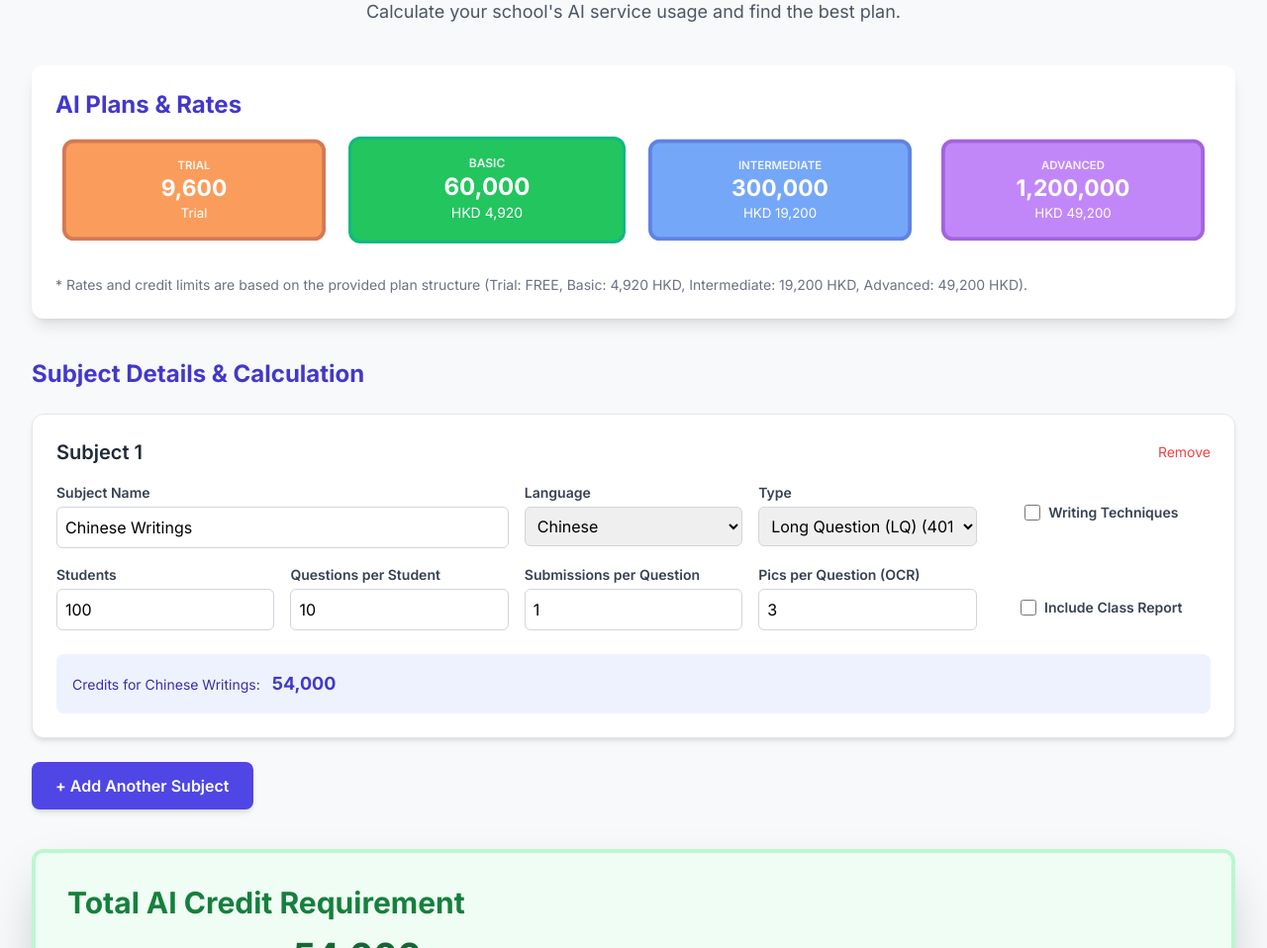
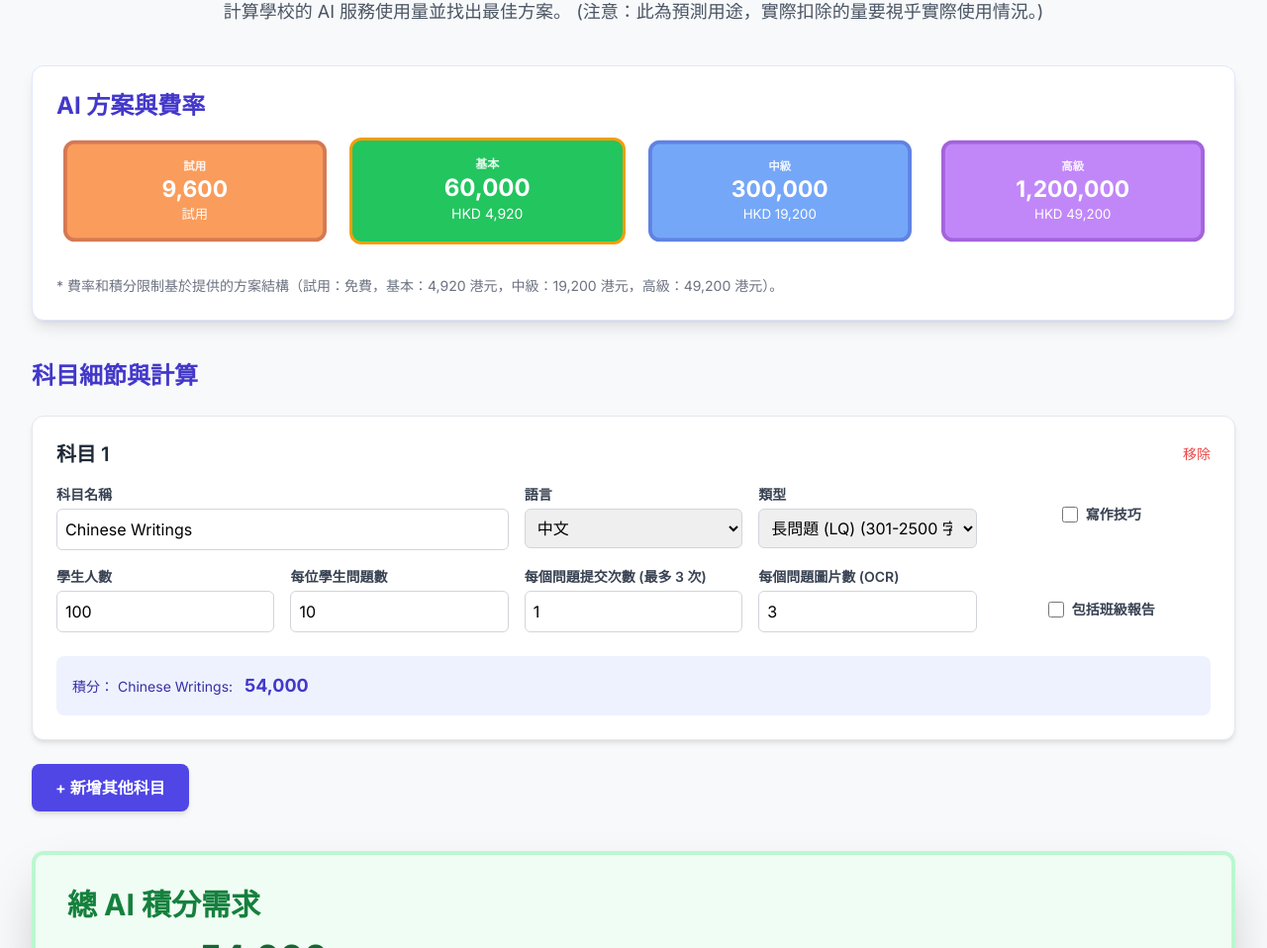
Before and after one commit to IvyS1/AIcredits, a plain HTML site: page index.html in a window 1280 px wide. Shown: the part 138-1096 px from the top of the page at 99% size. Drawn offline with nearby package versions, Linux system fonts and the light colour scheme.

Commit message:
Update index.html

```diff
--- a/index.html
+++ b/index.html
@@ -3,7 +3,7 @@
 <head>
     <meta charset="UTF-8">
     <meta name="viewport" content="width=device-width, initial-scale=1.0">
-    <title data-i18n="title">AI Credit Estimator</title>
+    <title data-i18n="title">UnaGPT AI credits estimator</title>
     <!-- Load Tailwind CSS -->
     <script src="https://cdn.tailwindcss.com"></script>
     <style>
@@ -25,10 +25,12 @@
             transform: scale(0.95);
             transition: all 0.3s ease-in-out;
             opacity: 0.7;
+            /* Ensure text is readable against the colored background */
+            color: white;
         }
         .plan-card.active {
             transform: scale(1.0);
-            border: 3px solid #10b981; /* Tailwind emerald-500 */
+            border: 3px solid #f59e0b; /* Tailwind amber-500 for highlight */
             opacity: 1;
         }
         .input-group label {
@@ -43,58 +45,58 @@
         <!-- Language Selector -->
         <div class="flex justify-end mb-4">
             <select id="language-selector" onchange="switchLanguage(this.value)" class="p-2 border border-gray-300 rounded-md shadow-sm">
+                <option value="zh-tw">繁體中文</option>
                 <option value="en">English</option>
-                <option value="zh-tw">繁體中文</option>
             </select>
         </div>
 
         <header class="text-center mb-10">
-            <h1 class="text-4xl font-extrabold text-gray-900 mb-2" data-i18n="title">AI Credit Estimator</h1>
-            <p class="text-lg text-gray-600" data-i18n="subtitle">Calculate your school's AI service usage and find the best plan.</p>
+            <h1 class="text-4xl font-extrabold text-gray-900 mb-2" data-i18n="title">UnaGPT AI 積分估算器</h1>
+            <p class="text-lg text-gray-600" data-i18n="subtitle">Calculate your school's AI service usage and find the best plan. (Note: This is an estimation; actual usage may vary.)</p>
         </header>
 
         <!-- Configuration and Plans -->
-        <div class="mb-10 p-6 bg-white rounded-xl shadow-lg">
-            <h2 class="text-2xl font-bold mb-4 text-indigo-700" data-i18n="plans_rates">AI Plans & Rates</h2>
+        <div class="mb-10 p-6 bg-white rounded-xl shadow-lg border border-indigo-100">
+            <h2 class="text-2xl font-bold mb-4 text-indigo-700" data-i18n="plans_rates">AI 方案與費率</h2>
             <div id="plans-container" class="grid grid-cols-2 lg:grid-cols-4 gap-4 mb-8">
                 <!-- Plan Cards will be populated here by JavaScript -->
             </div>
             <p class="text-sm text-gray-500 mt-4" data-i18n="rates_note">
-                * Rates and credit limits are based on the provided plan structure (Trial: FREE, Basic: 4,920 HKD, Intermediate: 19,200 HKD, Advanced: 49,200 HKD).
+                * 費率和積分限制基於提供的方案結構（試用：免費，基本：4,920 港元，中級：19,200 港元，高級：49,200 港元）。
             </p>
         </div>
 
         <!-- Subject Input Section -->
-        <h2 class="text-2xl font-bold mb-6 text-indigo-700" data-i18n="subject_details">Subject Details & Calculation</h2>
+        <h2 class="text-2xl font-bold mb-6 text-indigo-700" data-i18n="subject_details">科目細節與計算</h2>
 
         <div id="subjects-container" class="space-y-6">
-            <!-- Initial subject card -->
+            <!-- Initial subject card (Subject 1) -->
             <div id="subject-1" class="subject-card bg-white p-6 rounded-xl border border-gray-200">
                 <h3 class="text-xl font-semibold mb-4 text-gray-800 flex justify-between items-center">
-                    <span class="subject-number" data-i18n="subject">Subject 1</span>
-                    <button onclick="removeSubject('subject-1')" class="text-red-500 hover:text-red-700 text-sm font-normal" data-i18n="remove">Remove</button>
+                    <span class="subject-number" data-i18n="subject">科目 1</span>
+                    <button onclick="removeSubject('subject-1')" class="text-red-500 hover:text-red-700 text-sm font-normal" data-i18n="remove">移除</button>
                 </h3>
                 <div class="grid grid-cols-2 md:grid-cols-5 gap-4">
                     <!-- Subject Name -->
                     <div class="input-group col-span-2">
-                        <label for="subject-name-1" class="block text-gray-700" data-i18n="subject_name">Subject Name</label>
-                        <input type="text" id="subject-name-1" value="Chinese Writings" class="mt-1 w-full p-2 border border-gray-300 rounded-md focus:ring-indigo-500 focus:border-indigo-500" data-i18n-placeholder="placeholder_name" placeholder="e.g., History Quiz, Math Homework">
+                        <label for="subject-name-1" class="block text-gray-700" data-i18n="subject_name">科目名稱</label>
+                        <input type="text" id="subject-name-1" value="Chinese Writings" class="mt-1 w-full p-2 border border-gray-300 rounded-md focus:ring-indigo-500 focus:border-indigo-500" data-i18n-placeholder="placeholder_name" placeholder="例如：歷史測驗、數學作業">
                     </div>
                     <!-- Language -->
                     <div class="input-group">
-                        <label for="subject-lang-1" class="block text-gray-700" data-i18n="subject_lang">Language</label>
+                        <label for="subject-lang-1" class="block text-gray-700" data-i18n="subject_lang">語言</label>
                         <select id="subject-lang-1" onchange="calculateAll(); toggleInputs(1);" class="mt-1 w-full p-2 border border-gray-300 rounded-md focus:ring-indigo-500 focus:border-indigo-500">
-                            <option value="chinese" selected data-i18n="lang_chinese">Chinese</option>
-                            <option value="english" data-i18n="lang_english">English</option>
-                            <option value="math" data-i18n="lang_math">Maths</option>
+                            <option value="chinese" selected data-i18n="lang_chinese">中文</option>
+                            <option value="english" data-i18n="lang_english">英文</option>
+                            <option value="math" data-i18n="lang_math">數學</option>
                         </select>
                     </div>
                     <!-- Subject Type (SQ/LQ) -->
                     <div class="input-group">
-                        <label for="subject-type-1" class="block text-gray-700" data-i18n="subject_type">Type</label>
+                        <label for="subject-type-1" class="block text-gray-700" data-i18n="subject_type">類型</label>
                         <select id="subject-type-1" onchange="calculateAll(); toggleInputs(1);" class="mt-1 w-full p-2 border border-gray-300 rounded-md focus:ring-indigo-500 focus:border-indigo-500">
-                            <option value="sq" data-i18n="type_sq">Short Question (SQ)</option>
-                            <option value="lq" selected data-i18n="type_lq">Long Question (LQ) (401-3333 words)</option>
+                            <option value="sq" data-i18n="type_sq">短問題 (SQ)</option>
+                            <option value="lq" selected data-i18n="type_lq">長問題 (LQ) (301-2500 字)</option>
                         </select>
                     </div>
 
@@ -102,17 +104,17 @@
                     <div class="input-group relative">
                         <!-- SQ Tier Selector (visible for English/Chinese SQ only) -->
                         <div id="sq-tier-group-1" class="absolute w-full" style="display: none;">
-                            <label for="sq-tier-1" class="block text-gray-700" data-i18n="sq_size">SQ Size</label>
+                            <label for="sq-tier-1" class="block text-gray-700" data-i18n="sq_size">SQ 篇幅</label>
                             <select id="sq-tier-1" onchange="calculateAll()" class="mt-1 w-full p-2 border border-gray-300 rounded-md focus:ring-indigo-500 focus:border-indigo-500">
-                                <option value="10" data-i18n="sq_1x">1x (within 200 words) - 10 Credits</option>
-                                <option value="20" data-i18n="sq_2x">2x (201-400 words) - 20 Credits</option>
+                                <option value="10" data-i18n="sq_1x">1x (150 字以內) - 10 積分</option>
+                                <option value="20" data-i18n="sq_2x">2x (151-300 字) - 20 積分</option>
                             </select>
                         </div>
 
                         <!-- Writing Techniques Checkbox (visible for English/Chinese LQ only) -->
                         <div class="flex items-center justify-center pt-5" id="techniques-group-1" style="display: none;">
                             <input type="checkbox" id="subject-techniques-1" onchange="calculateAll()" class="w-4 h-4 text-indigo-600 border-gray-300 rounded focus:ring-indigo-500">
-                            <label for="subject-techniques-1" class="ml-2 text-gray-700 font-normal" data-i18n="writing_techniques">Writing Techniques</label>
+                            <label for="subject-techniques-1" class="ml-2 text-gray-700 font-normal" data-i18n="writing_techniques">寫作技巧</label>
                         </div>
                     </div>
                 </div>
@@ -120,34 +122,34 @@
                 <div class="grid grid-cols-2 md:grid-cols-5 gap-4 mt-4">
                     <!-- Students -->
                     <div class="input-group">
-                        <label for="subject-students-1" class="block text-gray-700" data-i18n="students">Students</label>
+                        <label for="subject-students-1" class="block text-gray-700" data-i18n="students">學生人數</label>
                         <input type="number" id="subject-students-1" value="100" min="1" oninput="calculateAll()" class="mt-1 w-full p-2 border border-gray-300 rounded-md focus:ring-indigo-500 focus:border-indigo-500">
                     </div>
                     <!-- Questions per Student -->
                     <div class="input-group">
-                        <label for="subject-qty-1" class="block text-gray-700" data-i18n="questions_per_student">Questions per Student</label>
+                        <label for="subject-qty-1" class="block text-gray-700" data-i18n="questions_per_student">每位學生問題數</label>
                         <input type="number" id="subject-qty-1" value="10" min="1" oninput="calculateAll()" class="mt-1 w-full p-2 border border-gray-300 rounded-md focus:ring-indigo-500 focus:border-indigo-500">
                     </div>
-                    <!-- Submissions per Question -->
+                    <!-- Submissions per Question (NEW) -->
                     <div class="input-group">
-                        <label for="subject-submissions-1" class="block text-gray-700" data-i18n="submissions_per_question">Submissions per Question</label>
+                        <label for="subject-submissions-1" class="block text-gray-700" data-i18n="submissions_per_question">每個問題提交次數</label>
                         <input type="number" id="subject-submissions-1" value="1" min="1" max="3" oninput="calculateAll()" class="mt-1 w-full p-2 border border-gray-300 rounded-md focus:ring-indigo-500 focus:border-indigo-500">
                     </div>
                     <!-- Pictures per Question (for OCR) -->
                     <div class="input-group">
-                        <label for="subject-pics-1" class="block text-gray-700" data-i18n="pics_per_question">Pics per Question (OCR)</label>
+                        <label for="subject-pics-1" class="block text-gray-700" data-i18n="pics_per_question">每個問題圖片數 (OCR)</label>
                         <input type="number" id="subject-pics-1" value="3" min="0" oninput="calculateAll()" class="mt-1 w-full p-2 border border-gray-300 rounded-md focus:ring-indigo-500 focus:border-indigo-500">
                     </div>
                     <!-- Class Report -->
                     <div class="input-group flex items-center justify-center pt-5">
                         <input type="checkbox" id="subject-report-1" onchange="calculateAll()" class="w-4 h-4 text-indigo-600 border-gray-300 rounded focus:ring-indigo-500">
-                        <label for="subject-report-1" class="ml-2 text-gray-700 font-normal" data-i18n="include_report">Include Class Report</label>
+                        <label for="subject-report-1" class="ml-2 text-gray-700 font-normal" data-i18n="include_report">包括班級報告</label>
                     </div>
                 </div>
 
                 <div class="mt-6 p-4 bg-indigo-50 rounded-lg">
                     <p class="text-sm font-medium text-indigo-800">
-                        <span data-i18n="credits_for">Credits for</span> <span id="output-name-1">Chinese Writings</span>:
+                        <span data-i18n="credits_for">積分：</span> <span id="output-name-1">Chinese Writings</span>:
                         <strong id="output-credits-1" class="text-lg text-indigo-700 ml-2">0</strong>
                     </p>
                 </div>
@@ -156,24 +158,24 @@
         </div>
 
         <button onclick="addSubject()" class="mt-6 w-full md:w-auto px-6 py-3 bg-indigo-600 text-white font-semibold rounded-lg shadow-md hover:bg-indigo-700 focus:outline-none focus:ring-2 focus:ring-indigo-500 focus:ring-offset-2 transition duration-150" data-i18n="add_subject">
-            + Add Another Subject
+            + 新增其他科目
         </button>
 
         <!-- Summary and Recommendation -->
         <div class="mt-10 p-8 bg-green-50 rounded-xl shadow-2xl border-4 border-green-200">
-            <h2 class="text-3xl font-bold text-green-700 mb-4" data-i18n="total_req">Total AI Credit Requirement</h2>
+            <h2 class="text-3xl font-bold text-green-700 mb-4" data-i18n="total_req">總 AI 積分需求</h2>
             <p class="text-xl text-gray-700 mb-6">
-                <span data-i18n="total_credits">Total Required Credits:</span>
+                <span data-i18n="total_credits">總所需積分：</span>
                 <strong id="total-credits" class="text-4xl text-green-800 ml-2">0</strong>
             </p>
 
-            <h3 class="text-2xl font-bold text-green-700 mb-3" data-i18n="recommended_plans">Recommended Plan(s)</h3>
+            <h3 class="text-2xl font-bold text-green-700 mb-3" data-i18n="recommended_plans">建議方案</h3>
             <div id="recommendation-output" class="text-lg text-gray-800 bg-green-100 p-4 rounded-lg">
-                Please add subject details above to see the recommendation.
+                請在上方添加科目細節以查看建議。
             </div>
 
             <p class="text-xl font-semibold text-gray-700 mt-6">
-                <span data-i18n="estimated_cost">Estimated Total Cost:</span>
+                <span data-i18n="estimated_cost">估計總成本：</span>
                 <strong id="total-cost" class="text-3xl text-red-600 ml-2">HKD 0</strong>
             </p>
         </div>
@@ -184,8 +186,8 @@
         // --- TRANSLATION DATA ---
         const MESSAGES = {
             'en': {
-                title: 'AI Credit Estimator',
-                subtitle: "Calculate your school's AI service usage and find the best plan.",
+                title: 'UnaGPT AI credits estimator',
+                subtitle: "Calculate your school's AI service usage and find the best plan. (Note: This is an estimation; actual usage may vary.)",
                 plans_rates: 'AI Plans & Rates',
                 rates_note: '* Rates and credit limits are based on the provided plan structure (Trial: FREE, Basic: 4,920 HKD, Intermediate: 19,200 HKD, Advanced: 49,200 HKD).',
                 subject_details: 'Subject Details & Calculation',
@@ -204,7 +206,7 @@
                 writing_techniques: 'Writing Techniques',
                 students: 'Students',
                 questions_per_student: 'Questions per Student',
-                submissions_per_question: 'Submissions per Question', // NEW
+                submissions_per_question: 'Submissions per Question (Max 3)', // Updated
                 pics_per_question: 'Pics per Question (OCR)',
                 include_report: 'Include Class Report',
                 remove: 'Remove',
@@ -224,8 +226,8 @@
                 estimated_cost: 'Estimated Total Cost:',
             },
             'zh-tw': {
-                title: 'AI 積分估算器',
-                subtitle: '計算學校的 AI 服務使用量並找出最佳方案。',
+                title: 'UnaGPT AI 積分估算器',
+                subtitle: '計算學校的 AI 服務使用量並找出最佳方案。 (注意：此為預測用途，實際扣除的量要視乎實際使用情況。)',
                 plans_rates: 'AI 方案與費率',
                 rates_note: '* 費率和積分限制基於提供的方案結構（試用：免費，基本：4,920 港元，中級：19,200 港元，高級：49,200 港元）。',
                 subject_details: '科目細節與計算',
@@ -244,7 +246,7 @@
                 writing_techniques: '寫作技巧',
                 students: '學生人數',
                 questions_per_student: '每位學生問題數',
-                submissions_per_question: '每個問題提交次數', // NEW
+                submissions_per_question: '每個問題提交次數 (最多 3 次)', // Updated
                 pics_per_question: '每個問題圖片數 (OCR)',
                 include_report: '包括班級報告',
                 remove: '移除',
@@ -265,17 +267,17 @@
             }
         };
 
-        let currentLanguage = 'en';
+        let currentLanguage = 'zh-tw'; // Default to Traditional Chinese
 
         // --- CONFIGURATION DATA ---
         const CREDIT_RATES = {
-            // OCR (Converting Handwritten Texts/Math Equations)
+            // OCR (Converting Handwritten Texts/Math Equations) - Cost per picture
             ocr: {
                 english: 1,
                 chinese: 3,
                 math: 3
             },
-            // Marking/Evaluation
+            // Marking/Evaluation - Base cost per submission
             marking: {
                 // Math SQ rate is fixed
                 sq_math: 45,
@@ -293,7 +295,7 @@
                     }
                 }
             },
-            // Class Report
+            // Class Report - Cost per question unit
             report: {
                 sq: 0.25,
                 lq: 1
@@ -386,20 +388,20 @@
             const type = document.getElementById(`subject-type-${id}`)?.value; // 'sq' or 'lq'
             const students = getNum(`subject-students-${id}`);
             const qty = getNum(`subject-qty-${id}`); // Questions per student
-            const submissions = getNum(`subject-submissions-${id}`); // NEW: Submissions per question
+            const submissions = getNum(`subject-submissions-${id}`); // Submissions per question (NEW)
             const pics = getNum(`subject-pics-${id}`); // Pics per question
             const report = getCheck(`subject-report-${id}`);
             const techniques = getCheck(`subject-techniques-${id}`);
 
             // Validate essential inputs
             if (students < 1 || qty < 1) return 0;
-            // Ensure submissions is at least 1 for valid calculation
+            // Ensure submissions is at least 1 and capped at 3 for valid calculation
             const submissionMultiplier = Math.max(1, Math.min(3, submissions));
 
 
             // 1. Get OCR Credits (Per Submission Cost)
             const ocrRate = CREDIT_RATES.ocr[lang];
-            const ocrCreditsPerSubmission = ocrRate * pics;
+            const ocrCreditsPerPic = ocrRate * pics;
 
             // 2. Get Marking/Evaluation Credits (Per Submission Cost)
             let markingRatePerSubmission;
@@ -421,16 +423,17 @@
                 }
             }
 
-            // --- CALCULATION REFACTOR ---
+            // --- CALCULATION LOGIC ---
 
             // A. TOTAL SUBMISSION-BASED CREDITS (OCR + Marking)
             // This cost is incurred for every submission by every student for every question.
-            const totalPerSubmissionCost = ocrCreditsPerSubmission + markingRatePerSubmission;
+            const totalPerSubmissionCost = ocrCreditsPerPic + markingRatePerSubmission;
 
+            // Total Submissions = Students * Questions * Submissions_Per_Question
             const totalSubmissionCredits = totalPerSubmissionCost * students * qty * submissionMultiplier;
 
             // B. TOTAL REPORT CREDITS (Per Question Unit Cost)
-            // This cost is generally incurred only once per student for a set of questions, regardless of submissions.
+            // This cost is generally incurred only once per question for all students (regardless of individual submissions).
             let totalReportCredits = 0;
             if (report) {
                 const reportRate = CREDIT_RATES.report[type];
@@ -514,7 +517,7 @@
                             <label for="subject-lang-${newId}" class="block text-gray-700" data-i18n="subject_lang">${getText('subject_lang')}</label>
                             <select id="subject-lang-${newId}" onchange="calculateAll(); toggleInputs(${newId});" class="mt-1 w-full p-2 border border-gray-300 rounded-md focus:ring-indigo-500 focus:border-indigo-500">
                                 <option value="english" data-i18n="lang_english">${getText('lang_english')}</option>
-                                <option value="chinese" data-i18n="lang_chinese">${getText('lang_chinese')}</option>
+                                <option value="chinese" selected data-i18n="lang_chinese">${getText('lang_chinese')}</option>
                                 <option value="math" data-i18n="lang_math">${getText('lang_math')}</option>
                             </select>
                         </div>
@@ -554,6 +557,7 @@
                             <label for="subject-qty-${newId}" class="block text-gray-700" data-i18n="questions_per_student">${getText('questions_per_student')}</label>
                             <input type="number" id="subject-qty-${newId}" value="5" min="1" oninput="calculateAll()" class="mt-1 w-full p-2 border border-gray-300 rounded-md focus:ring-indigo-500 focus:border-indigo-500">
                         </div>
+                        <!-- Submissions per Question (NEW) -->
                         <div class="input-group">
                             <label for="subject-submissions-${newId}" class="block text-gray-700" data-i18n="submissions_per_question">${getText('submissions_per_question')}</label>
                             <input type="number" id="subject-submissions-${newId}" value="1" min="1" max="3" oninput="calculateAll()" class="mt-1 w-full p-2 border border-gray-300 rounded-md focus:ring-indigo-500 focus:border-indigo-500">
@@ -699,8 +703,8 @@
 
         // --- INITIALIZATION ---
         window.onload = function() {
-            // Get browser language or default to English
-            const defaultLang = 'en';
+            // Get browser language or default to Chinese Traditional
+            const defaultLang = 'zh-tw';
 
             // Set initial language and update selector
             currentLanguage = defaultLang;
```
